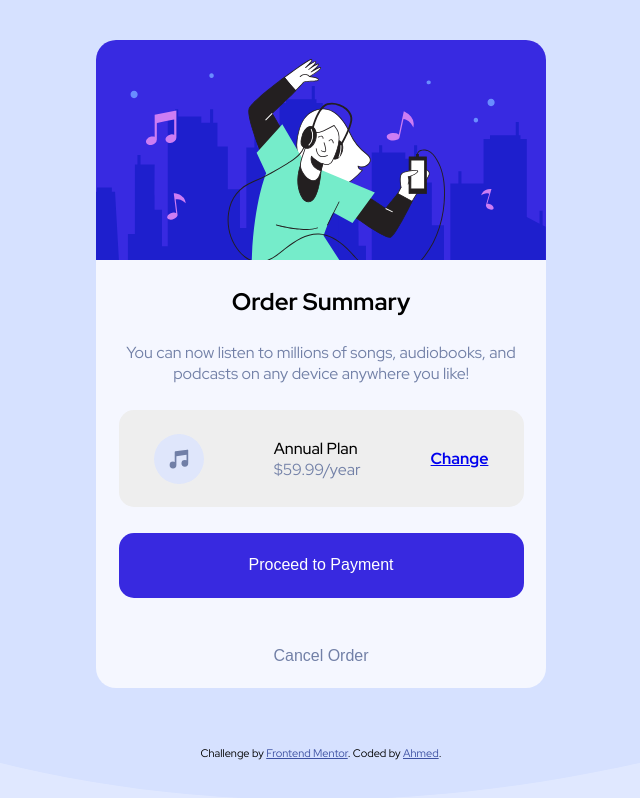
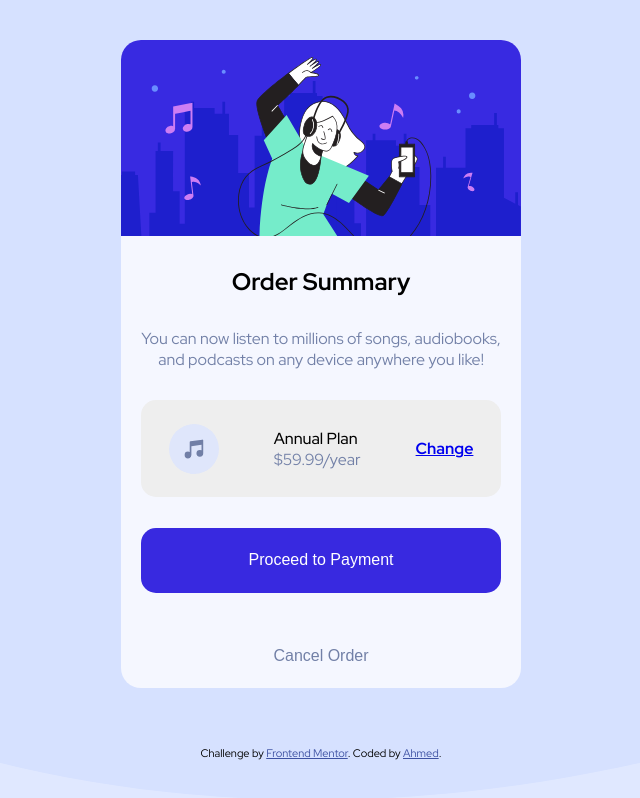
Before and after one commit to cello-01/order-summary-component-2, a plain HTML site: page index.html in a window 1280 px wide. Shown: the whole page, without its empty margins (319-959 px from the left). Drawn offline with Linux system fonts and the light colour scheme; a web font is replaced by a local one.

Commit message:
Update style.css

```diff
--- a/style.css
+++ b/style.css
@@ -158,8 +158,8 @@ body .parent-conteiner .conteiner .cancel_btm:hover {
     background-image: url(/pattern-background-desktop.svg);
   }
   body .parent-conteiner {
-    max-width: 450px;
-    max-height: 850px;
+    max-width: 400px;
+    max-height: 800px;
   }
 }
 /*# sourceMappingURL=style.css.map */
```
